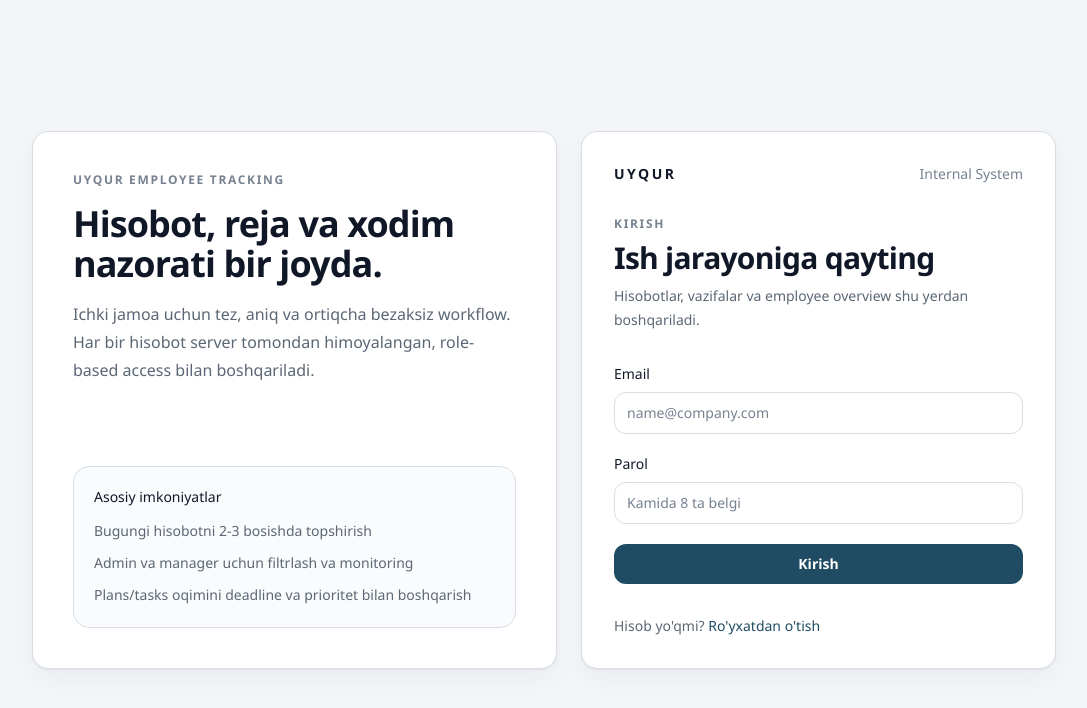
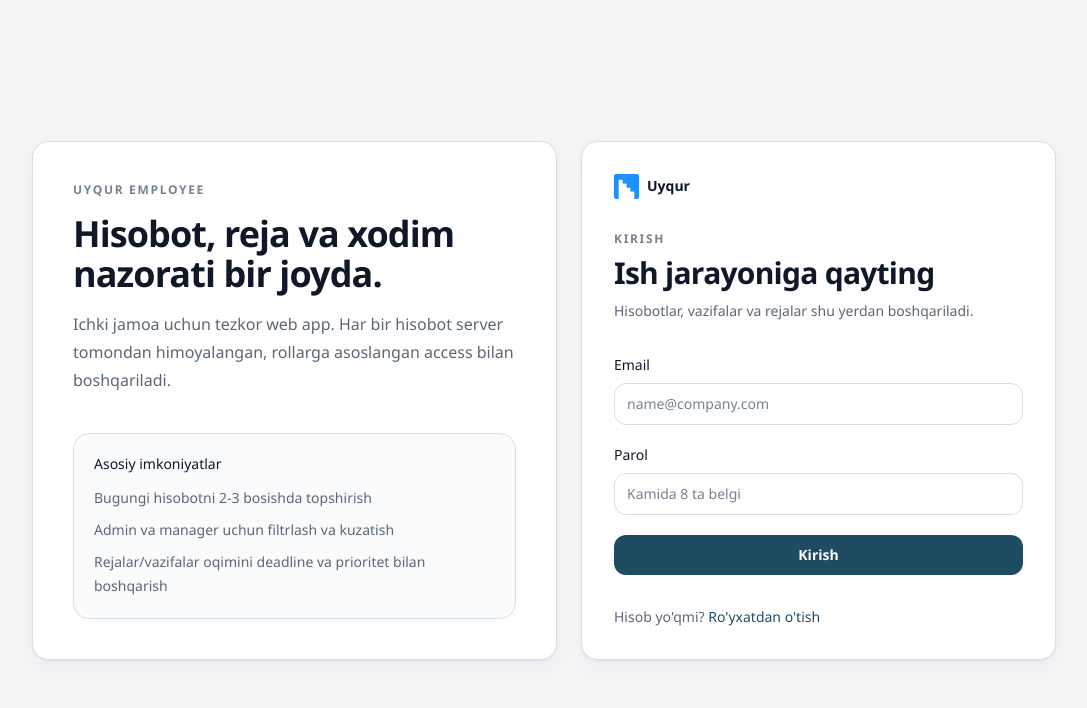
Before and after one commit to nuralivafoyev02/uyqur_employee, a Next.js app: page /login in a window 1280 px wide. Shown: the top 708 px of the page, without its empty margins (96-1183 px from the left). Built offline with nearby package versions, Linux system fonts and the light colour scheme; no server answers.

Commit message:
refactor: update UI branding, logo styling, and copy across login and dashboard layouts

```diff
--- a/src/app/(auth)/layout.tsx
+++ b/src/app/(auth)/layout.tsx
@@ -1,4 +1,5 @@
 import Link from "next/link";
+import Image from "next/image";
 
 export const dynamic = "force-dynamic";
 
@@ -13,13 +14,13 @@
         <div className="grid w-full max-w-5xl gap-6 lg:grid-cols-[1.05fr_minmax(0,0.95fr)]">
           <section className="app-panel hidden p-10 lg:flex lg:flex-col lg:justify-between">
             <div className="space-y-4">
-              <p className="app-kicker">Uyqur Employee Tracking</p>
+              <p className="app-kicker">Uyqur Employee</p>
               <h1 className="text-4xl font-semibold tracking-tight text-app-text">
                 Hisobot, reja va xodim nazorati bir joyda.
               </h1>
               <p className="max-w-xl text-base leading-7 text-app-text-muted">
-                Ichki jamoa uchun tez, aniq va ortiqcha bezaksiz workflow. Har bir
-                hisobot server tomondan himoyalangan, role-based access bilan boshqariladi.
+                Ichki jamoa uchun tezkor web app. Har bir
+                hisobot server tomondan himoyalangan, rollarga asoslangan access bilan boshqariladi.
               </p>
             </div>
 
@@ -27,18 +28,19 @@
               <p className="text-sm font-medium text-app-text">Asosiy imkoniyatlar</p>
               <ul className="space-y-2 text-sm leading-6 text-app-text-muted">
                 <li>Bugungi hisobotni 2-3 bosishda topshirish</li>
-                <li>Admin va manager uchun filtrlash va monitoring</li>
-                <li>Plans/tasks oqimini deadline va prioritet bilan boshqarish</li>
+                <li>Admin va manager uchun filtrlash va kuzatish</li>
+                <li>Rejalar/vazifalar oqimini deadline va prioritet bilan boshqarish</li>
               </ul>
             </div>
           </section>
 
           <section className="app-panel p-6 sm:p-8">
-            <div className="mb-8 flex items-center justify-between">
-              <Link href="/" className="text-sm font-semibold tracking-[0.18em] text-app-text">
-                UYQUR
+            <div className="mb-8 flex items-center gap-2">
+              <Image src="/uyqur-logo.jpg" alt="Logo" width={25} height={25} className="rounded-[2px]" />
+              <Link href="/" className="text-sm font-semibold font-size-12 text-app-text">
+                Uyqur
               </Link>
-              <span className="text-sm text-app-text-subtle">Internal System</span>
+              {/* <span className="text-sm text-app-text-subtle">Internal System</span> */}
             </div>
             {children}
           </section>
--- a/src/app/(auth)/login/page.tsx
+++ b/src/app/(auth)/login/page.tsx
@@ -28,7 +28,7 @@
         <p className="app-kicker">Kirish</p>
         <h1 className="app-title">Ish jarayoniga qayting</h1>
         <p className="app-subtitle">
-          Hisobotlar, vazifalar va employee overview shu yerdan boshqariladi.
+          Hisobotlar, vazifalar va rejalar shu yerdan boshqariladi.
         </p>
       </div>
 
--- a/src/components/layout/dashboard-shell.tsx
+++ b/src/components/layout/dashboard-shell.tsx
@@ -196,7 +196,7 @@
             href="/dashboard"
             className="flex items-center gap-2 px-3 text-sm font-bold text-app-text"
           >
-            <Image src="/uyqur-logo.jpg" alt="Logo" width={20} height={20} />
+            <Image src="/uyqur-logo.jpg" alt="Logo" width={35} height={35} className="rounded-[2px]" />
             Uyqur Support
           </Link>
           <div className="mt-8">
```
